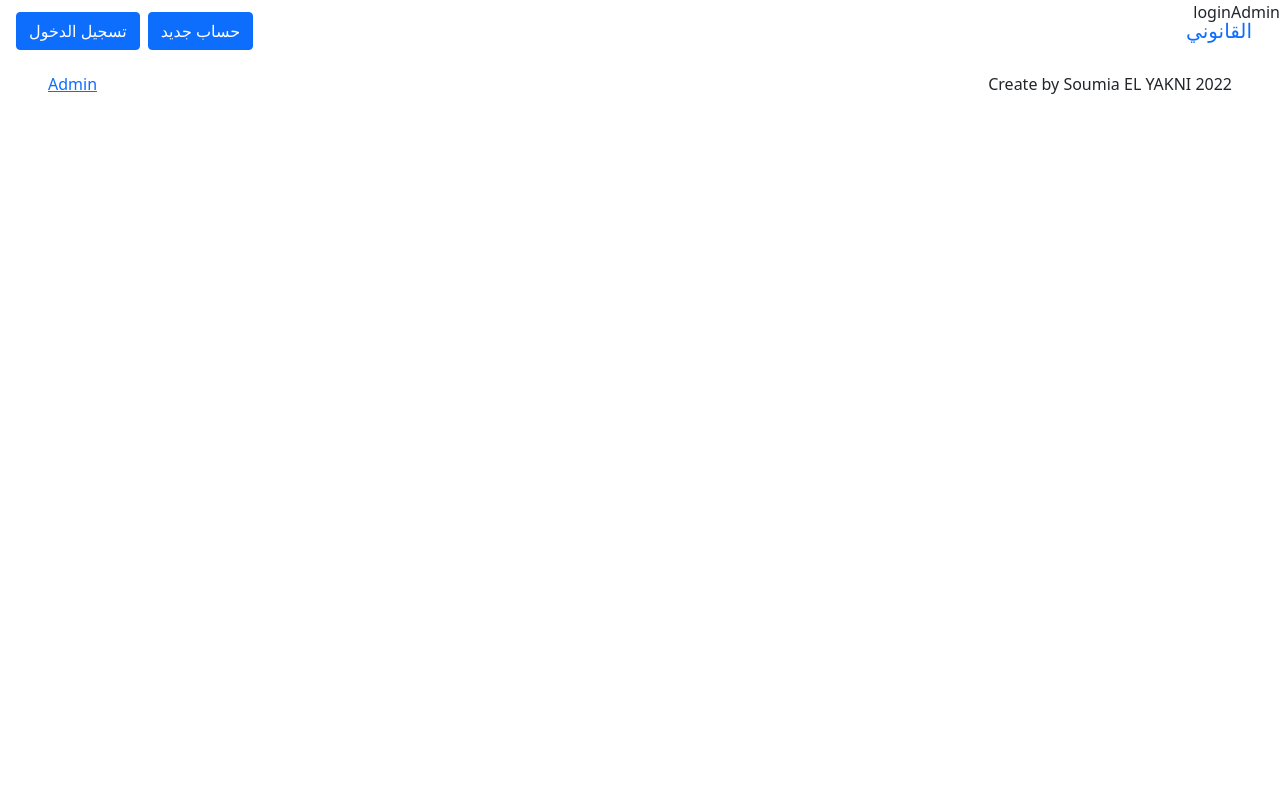
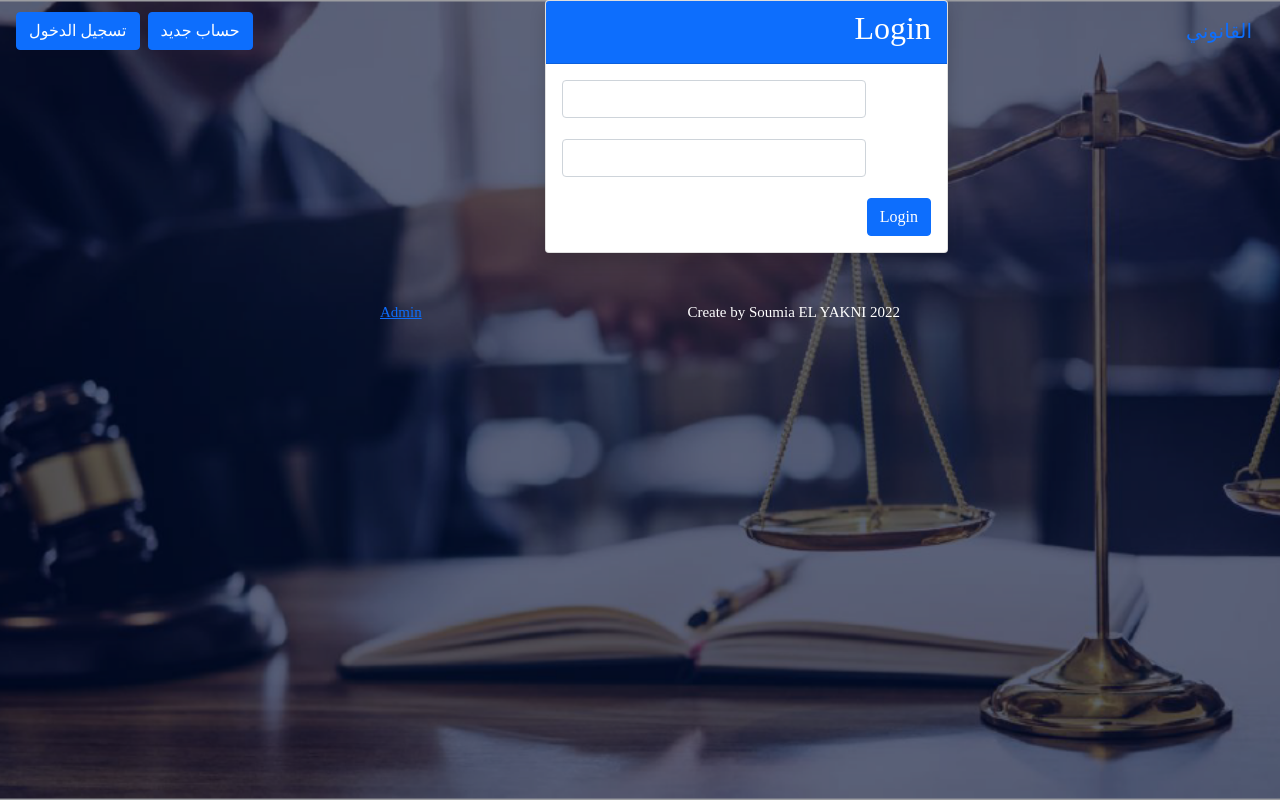
Before and after one commit to soumia-elyakni/Qanuny, a PHP site: a page that uses views/loginAdmin.php in a window 1280 px wide. Run offline with PHP 8.4, Linux system fonts and the light colour scheme; some libraries are stand-ins or nearby versions.

Commit message:
loginadminFront

```diff
--- a/views/loginAdmin.php
+++ b/views/loginAdmin.php
@@ -1 +1,67 @@
-loginAdmin
+
+<!DOCTYPE html>
+<html lang="en">
+<head>
+    <meta charset="UTF-8">
+    <meta http-equiv="X-UA-Compatible" content="IE=edge">
+    <meta name="viewport" content="width=device-width, initial-scale=1.0">
+    <link rel="stylesheet" href="public/css/style.css">
+    <title>Admin</title>
+
+</head>
+<body>
+<div class="back-img"></div>
+<div class="container-fluid w-50" >
+        <div class="row">
+            <div class="col-8 offset-2">
+                <div class="card shadow">
+                    <div class="card-header bg-primary text-white">
+                        <h2>Login</h2>
+                    </div>
+
+                    <div class="card-body">
+                        <form action="">
+                            <div class="form-group row">
+                                <label for="txtemail" class="col-form-label col-sm-2">اسم الادمن</label>
+                                <div class="col-sm-10">
+                                    <input type="email" name="txtemail" id="txtemail" class="form-control" required />
+                                </div>
+                            </div>
+                            <div class="form-group row">
+                                <label for="txtpassword" class="col-form-label col-sm-2">كلمة السر</label>
+                                <div class="col-sm-10">
+                                    <input type="password" name="txtpassword" id="txtpassword" class="form-control"
+                                        required />
+                                </div>
+                            </div>
+                            <div class="form-group">
+                                <button class="btn btn-primary btn-block">Login</button>
+
+                            </div>
+                        </form>
+                    </div>
+                </div>
+            </div>
+        </div>
+
+
+    <!-- <div class="container">
+<div class="row justify-content-center align-items-center bg-light w-50 m-auto">
+<h2 class="text-center"></h2>
+<form class="mx-auto">
+
+<input type="text" placeholder="اسم المستخدم" class="mb-5 text-secondary bg-light" style="border : none; border-bottom: grey solid 1px ;"></br>
+
+<input type="text" placeholder="كلمة السر" class="mb-2 text-secondary bg-light" style="border : none; border-bottom: grey solid 1px ;"></br>
+<a href="#" class="" style="font-size: 13px ;">هل نسيت كلمة السر؟</a>
+<div class="form-check form-switch w-25">
+  <input class="form-check-input" type="checkbox" id="flexSwitchCheckDefault">
+  <label class="form-check-label text-dark " for="flexSwitchCheckDefault">تذكرني</label>
+</div>
+
+
+</form>
+</div>
+</div> -->
+</body>
+</html>
```
